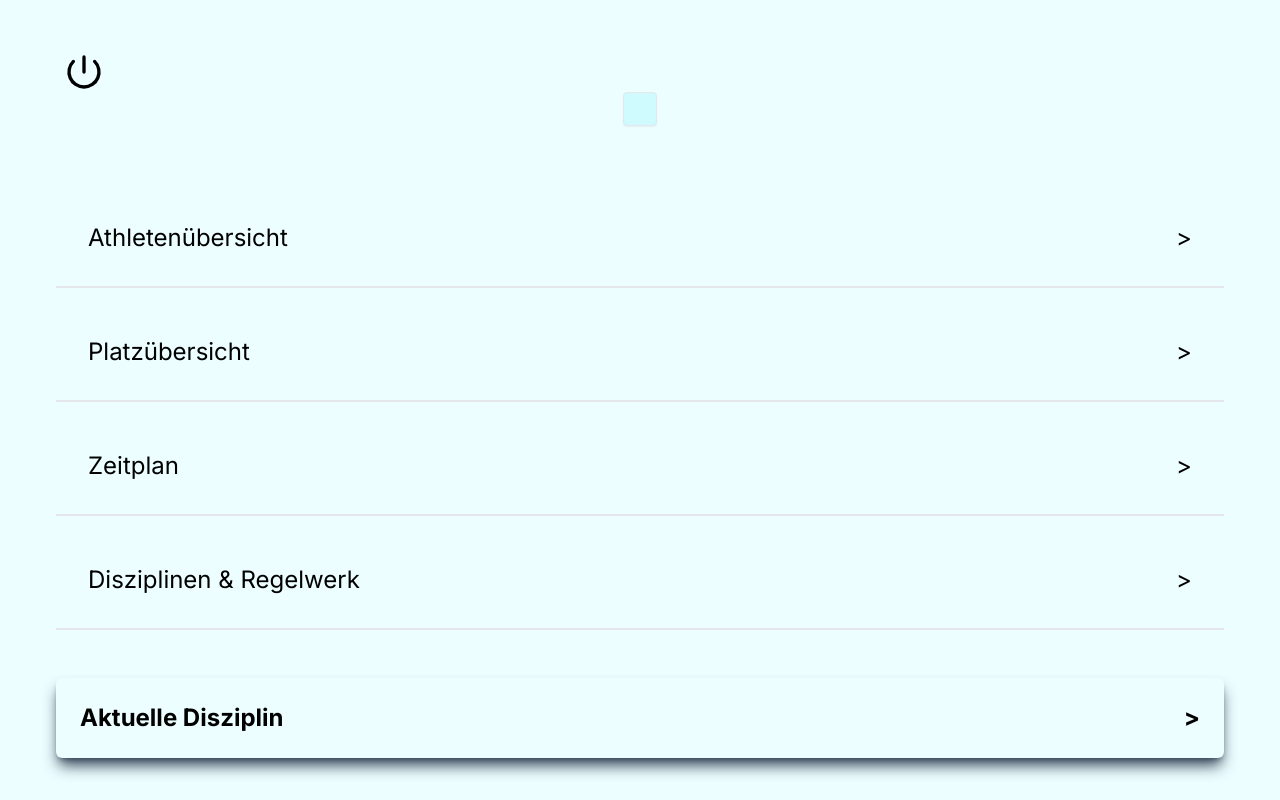
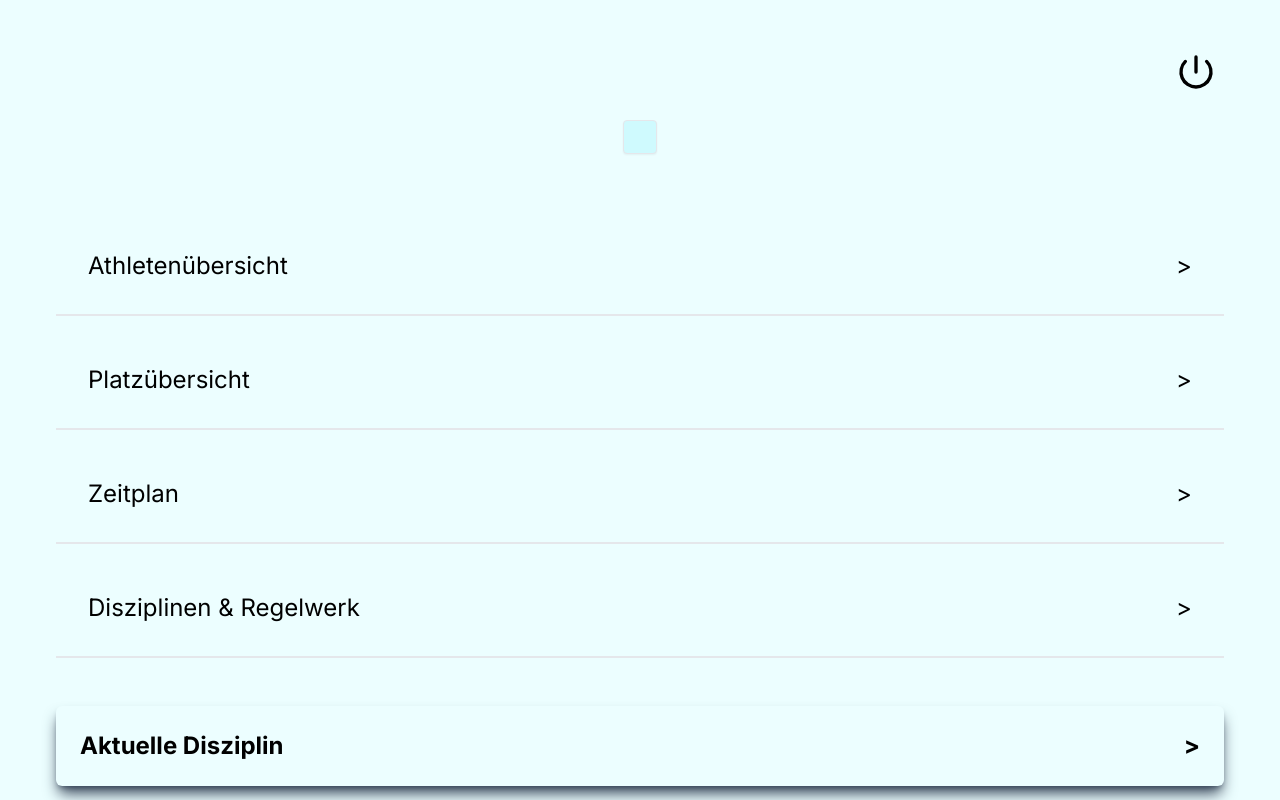
Before and after one commit to FabianTraxler/decathlon_support_system, a Next.js app in the folder frontend/: page /group in a window 1280 px wide. Built offline with nearby package versions, Linux system fonts and the light colour scheme.

Commit message:
Add logout loading animation

```diff
--- a/frontend/src/app/group/header.tsx
+++ b/frontend/src/app/group/header.tsx
@@ -1,9 +1,11 @@
 import { signOut } from "@/auth";
-import { useContext } from "react";
+import { useContext, useState } from "react";
 import { NavigationContext } from "./navigation";
+import { LoadingAnimation } from "../lib/loading";
 
 export default function Header({ homescreen }: { homescreen: boolean }) {
   const nav = useContext(NavigationContext)
+  const [signingOut, setSigningOut] = useState(false);
 
   const handleBackArrow = function () {
     if (nav.history.length <= 1) {
@@ -18,22 +20,33 @@ export default function Header({ homescreen }: { homescreen: boolean }) {
 
   // TODO: Add Loading Animation on Click to logout and Back-Arrow
   return (
-    <div className="flex flex-row justify-between w-full h-[5%] p-3 pr-6 pl-6 text-4xl">
+    <div className="w-full">
       {homescreen &&
-        <div onClick={(_) => signOut()}
-          className="stroke-black stroke-2 active:stroke-slate-200 active:stroke-3 hover:stroke-3 hover:cursor-pointer flex items-bottom">
-          <svg className="h-10 stroke-inherit" viewBox="0 0 24 24" fill="none"  xmlns="http://www.w3.org/2000/svg">
+        <div className="flex flex-row justify-end w-full p-3 pr-6 pl-6 text-4xl">
+          <div onClick={(_) => { setSigningOut(true); signOut() }}
+            className="h-fit stroke-black stroke-2 active:stroke-slate-200 active:stroke-3 hover:stroke-3 hover:cursor-pointer flex items-bottom">
+            {signingOut ?
+              <div className="flex items-center justify-center h-10 w-10">
+                <LoadingAnimation></LoadingAnimation>
+              </div>
+              :
+              <svg className="h-10 stroke-inherit" viewBox="0 0 24 24" fill="none" xmlns="http://www.w3.org/2000/svg">
                 <g strokeWidth="0"></g>
                 <g strokeLinecap="round" strokeLinejoin="round"></g>
                 <g >
-              <path d="M12 3V12M18.3611 5.64001C19.6195 6.8988 20.4764 8.50246 20.8234 10.2482C21.1704 11.994 20.992 13.8034 20.3107 15.4478C19.6295 17.0921 18.4759 18.4976 16.9959 19.4864C15.5159 20.4752 13.776 21.0029 11.9961 21.0029C10.2162 21.0029 8.47625 20.4752 6.99627 19.4864C5.51629 18.4976 4.36274 17.0921 3.68146 15.4478C3.00019 13.8034 2.82179 11.994 3.16882 10.2482C3.51584 8.50246 4.37272 6.8988 5.6311 5.64001"  strokeLinecap="round" strokeLinejoin="round"></path>
+                  <path d="M12 3V12M18.3611 5.64001C19.6195 6.8988 20.4764 8.50246 20.8234 10.2482C21.1704 11.994 20.992 13.8034 20.3107 15.4478C19.6295 17.0921 18.4759 18.4976 16.9959 19.4864C15.5159 20.4752 13.776 21.0029 11.9961 21.0029C10.2162 21.0029 8.47625 20.4752 6.99627 19.4864C5.51629 18.4976 4.36274 17.0921 3.68146 15.4478C3.00019 13.8034 2.82179 11.994 3.16882 10.2482C3.51584 8.50246 4.37272 6.8988 5.6311 5.64001" strokeLinecap="round" strokeLinejoin="round"></path>
                 </g>
               </svg>
+            }
+
+          </div>
         </div>
       }
       {(!homescreen && nav.history.length > 0) &&
+        <div className="flex flex-row justify-between w-full h-[5%] p-3 pr-6 pl-6 text-4xl">
           <div onClick={handleBackArrow} className="active:font-bold hover:font-bold hover:cursor-pointer hover:text-slate-400 font-bold">
             <span>&#8592;</span>
+          </div>
         </div>
       }
       <div>
```
Lines whose indentation alone changed are shown as unchanged.
